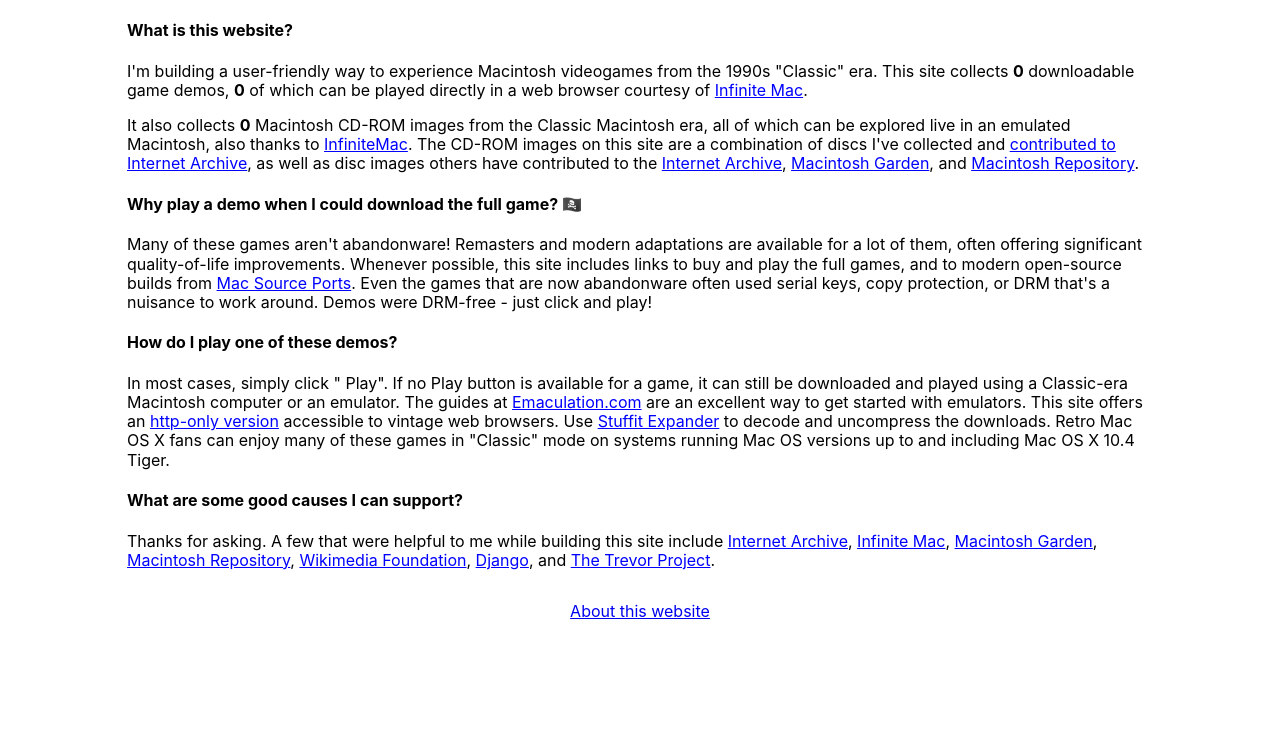
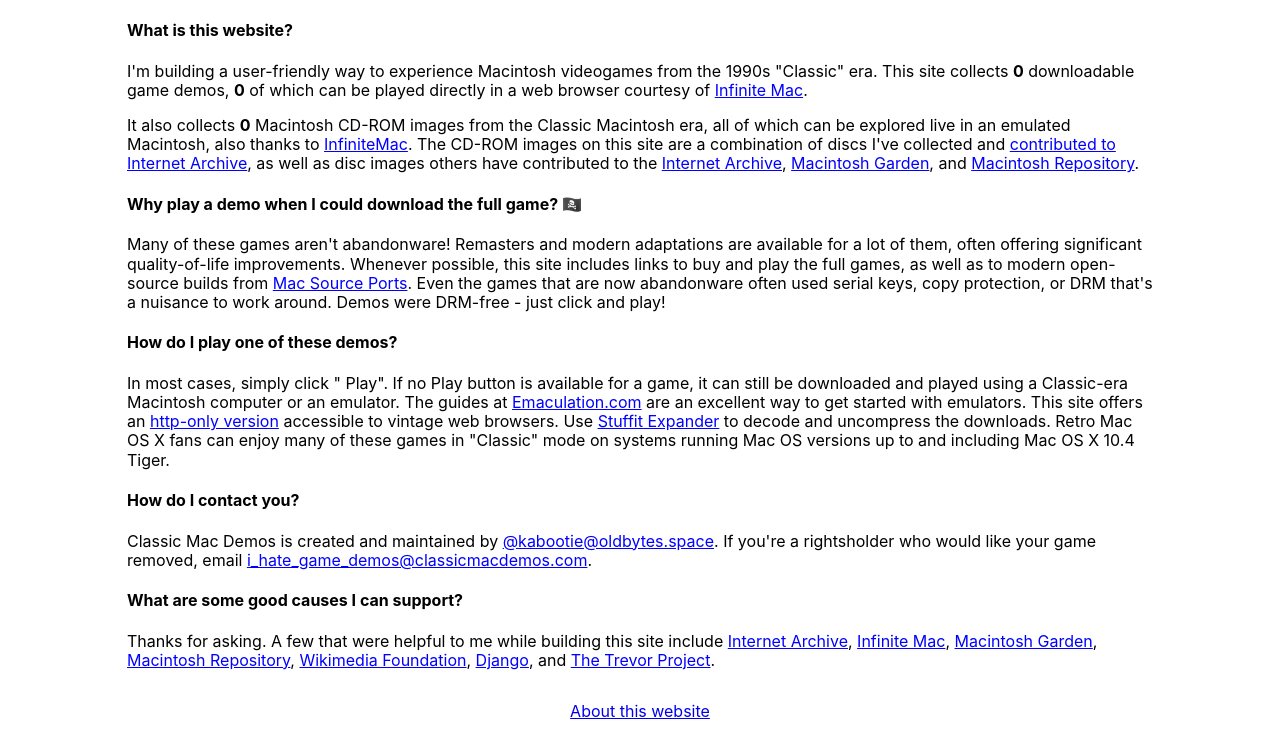
Before and after one commit to jcgraybill/classicmacdemos, a Django app: page /about/ in a window 1280 px wide. Shown: the part 60-807 px from the top of the page. Before the commit the page ends 679 px from the top, so only its background shows below. Run offline with Django 4.2, Linux system fonts and the light colour scheme; data that the repository does not hold is empty; some libraries are stand-ins or nearby versions; some web fonts are replaced.

Commit message:
Add contact information

```diff
--- a/website/demos/templates/demos/about.html
+++ b/website/demos/templates/demos/about.html
@@ -6,10 +6,12 @@
     <p>I'm building a user-friendly way to experience Macintosh videogames from the 1990s "Classic" era. This site collects <b>{{ count }}</b> downloadable game demos, <b>{{ infinitemac }}</b> of which can be played directly in a web browser courtesy of <a href="https://infinitemac.org/">Infinite Mac</a>.</p>
     <p>It also collects <b>{{ sources }}</b> Macintosh CD-ROM images from the Classic Macintosh era, all of which can be explored live in an emulated Macintosh, also thanks to <a href="https://infinitemac.org/">InfiniteMac</a>. The CD-ROM images on this site are a combination of discs I've collected and <a href="https://archive.org/details/@jcgraybill">contributed to Internet Archive</a>, as well as disc images others have contributed to the <a href="https://archive.org/">Internet Archive</a>, <a href="https://macintoshgarden.org">Macintosh Garden</a>, and <a href="https://macintoshrepository.org/">Macintosh Repository</a>.</p>
 <h4>Why play a demo when I could download the full game? 🏴‍☠️</h4>
-    <p>Many of these games aren't abandonware! Remasters and modern adaptations are available for a lot of them, often offering significant quality-of-life improvements. Whenever possible, this site includes links to buy and play the full games, and to modern open-source builds from <a href="https://www.macsourceports.com/">Mac Source Ports</a>. Even the games that are now abandonware often used serial keys, copy protection, or DRM that's a nuisance to work around.  Demos were DRM-free - just click and play!</p>
+    <p>Many of these games aren't abandonware! Remasters and modern adaptations are available for a lot of them, often offering significant quality-of-life improvements. Whenever possible, this site includes links to buy and play the full games, as well as to modern open-source builds from <a href="https://www.macsourceports.com/">Mac Source Ports</a>. Even the games that are now abandonware often used serial keys, copy protection, or DRM that's a nuisance to work around.  Demos were DRM-free - just click and play!</p>
 <h4>How do I play one of these demos?</h4>
     <p>In most cases, simply click "<span aria-hidden="true" class="fa-solid fa-play"></span> Play". If no <span aria-hidden="true" class="fa-solid fa-play"></span> Play button is available for a game, it can still be downloaded and played using a Classic-era Macintosh computer or an emulator. The guides at <a href="https://www.emaculation.com/">Emaculation.com</a> are an excellent way to get started with emulators. This site offers an <a href="http://www.classicmacdemos.com/">http-only version</a> accessible to vintage web browsers. Use <a href="https://stuffit.com/">Stuffit Expander</a> to decode and uncompress the downloads. Retro Mac OS X fans can enjoy many of these games in "Classic" mode on systems running Mac OS versions up to and including Mac OS X 10.4 Tiger.</p>
-<h4>What are some good causes I can support?</h4>
+<h4>How do I contact you?</h4>
+<p>Classic Mac Demos is created and maintained by <a href="https://oldbytes.space/@kabootie">@kabootie@oldbytes.space</a>. If you're a rightsholder who would like your game removed, email <a href="mailto:i_hate_game_demos@classicmacdemos.com">i_hate_game_demos@classicmacdemos.com</a>.</p>
+    <h4>What are some good causes I can support?</h4>
     <p>Thanks for asking. A few that were helpful to me while building this site include
         <a href="https://archive.org/donate">Internet Archive</a>,
         <a href="https://github.com/sponsors/mihaip">Infinite Mac</a>,
```
